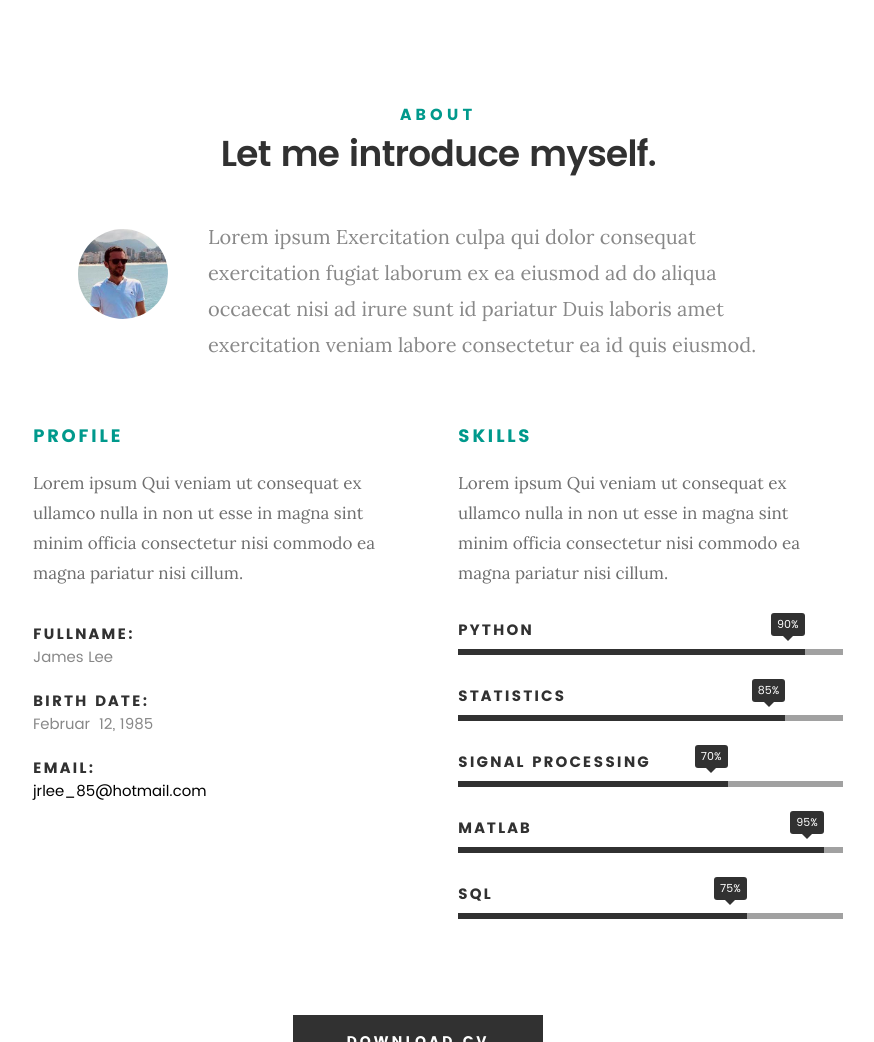
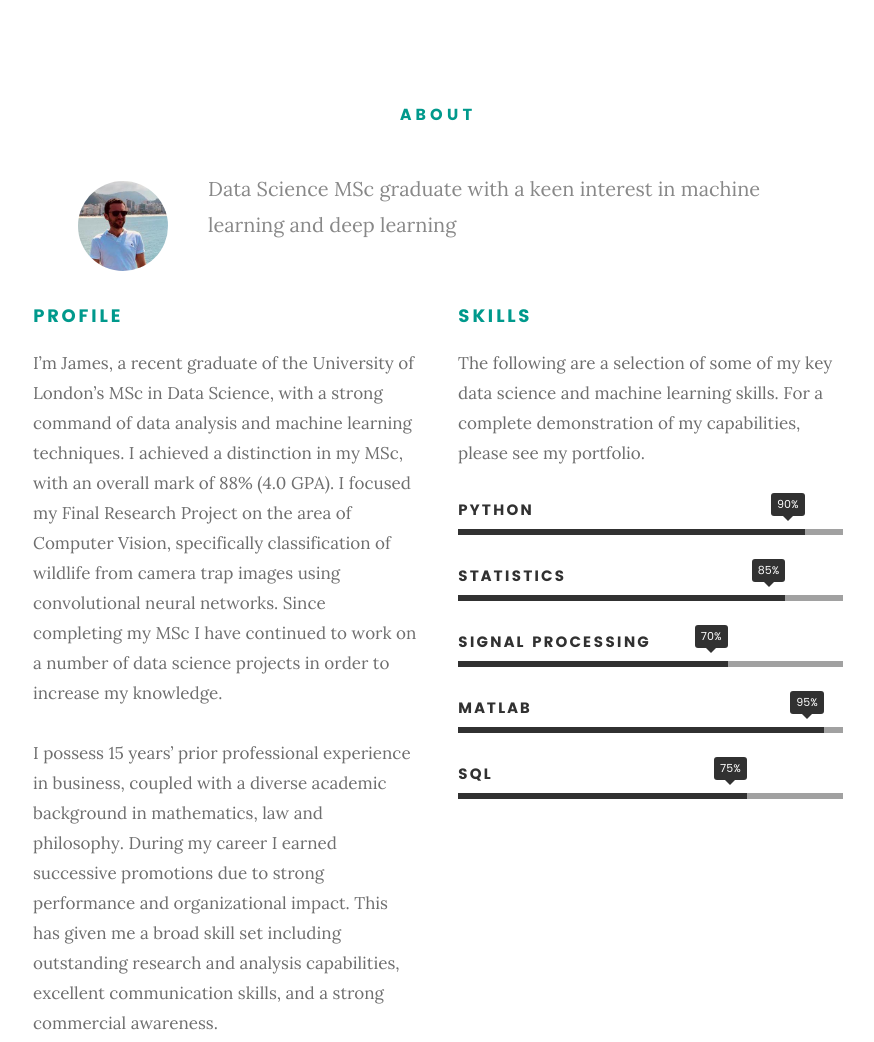
Before and after one commit to jrlee85/jrlee85.github.io, a plain HTML site: page index.html in a window 1280 px wide. Shown: the part 820-1862 px from the top of the page, without its empty margins (202-1076 px from the left). Drawn offline with Linux system fonts and the light colour scheme; files whose address does not match are found by name.

Commit message:
Update index.html

```diff
--- a/index.html
+++ b/index.html
@@ -55,7 +55,7 @@
 <h1>James Lee.</h1>
 
 	   			<p class="intro-position">
-	   				<span>DATA BLOKE</span>
+	   				<span>DATA SCIENTIST</span>
 	   			</p>
 
 	   			<a class="button stroke smoothscroll" href="#about" title="">More About Me</a>
@@ -78,13 +78,12 @@
    		<div class="col-twelve">
 
    			<h5>About</h5>
-   			<h1>Let me introduce myself.</h1>
 
    			<div class="intro-info">
 
    				<img src="images/profile-pic.png" alt="Profile Picture">
 
-   				<p class="lead">Lorem ipsum Exercitation culpa qui dolor consequat exercitation fugiat laborum ex ea eiusmod ad do aliqua occaecat nisi ad irure sunt id pariatur Duis laboris amet exercitation veniam labore consectetur ea id quis eiusmod.</p>
+   				<p class="lead">Data Science MSc graduate with a keen interest in machine learning and deep learning</p>
    			</div>
 
    		</div>
@@ -95,16 +94,18 @@
    		<div class="col-six tab-full">
 
    			<h3>Profile</h3>
-   			<p>Lorem ipsum Qui veniam ut consequat ex ullamco nulla in non ut esse in magna sint minim officia consectetur nisi commodo ea magna pariatur nisi cillum.</p>
+   			<p>I’m James, a recent graduate of the University of London’s MSc in Data Science, with a strong command of data analysis and machine learning techniques. I achieved a distinction in my MSc, with an overall mark of 88% (4.0 GPA). I focused my Final Research Project on the area of Computer Vision, specifically classification of wildlife from camera trap images using convolutional neural networks. Since completing my MSc I have continued to work on a number of data science projects in order to increase my knowledge.</p>
+			<p>I possess 15 years’ prior professional experience in business, coupled with a diverse academic background in mathematics, law and philosophy. During my career I earned successive promotions due to strong performance and organizational impact. This has given me a broad skill set including outstanding research and analysis capabilities, excellent communication skills, and a strong commercial awareness.</p>
+			<p>Outside of work I enjoy playing the guitar and keeping active through football, running, cycling and climbing.</p>
 
    			<ul class="info-list">
    				<li>
-   					<strong>Fullname:</strong>
+   					<strong>Full name:</strong>
    					<span>James Lee</span>
    				</li>
    				<li>
-   					<strong>Birth Date:</strong>
-   					<span>Februar&nbsp; 12, 1985</span>
+   					<strong>Country:</strong>
+   					<span>United Kingdom</span>
    				</li>
 
    				<li>
@@ -118,7 +119,7 @@
    		<div class="col-six tab-full">
 
    			<h3>Skills</h3>
-   			<p>Lorem ipsum Qui veniam ut consequat ex ullamco nulla in non ut esse in magna sint minim officia consectetur nisi commodo ea magna pariatur nisi cillum.</p>
+   			<p>The following are a selection of some of my key data science and machine learning skills. For a complete demonstration of my capabilities, please see my portfolio.</p>
 
 				<ul class="skill-bars">
 				   <li>
```
